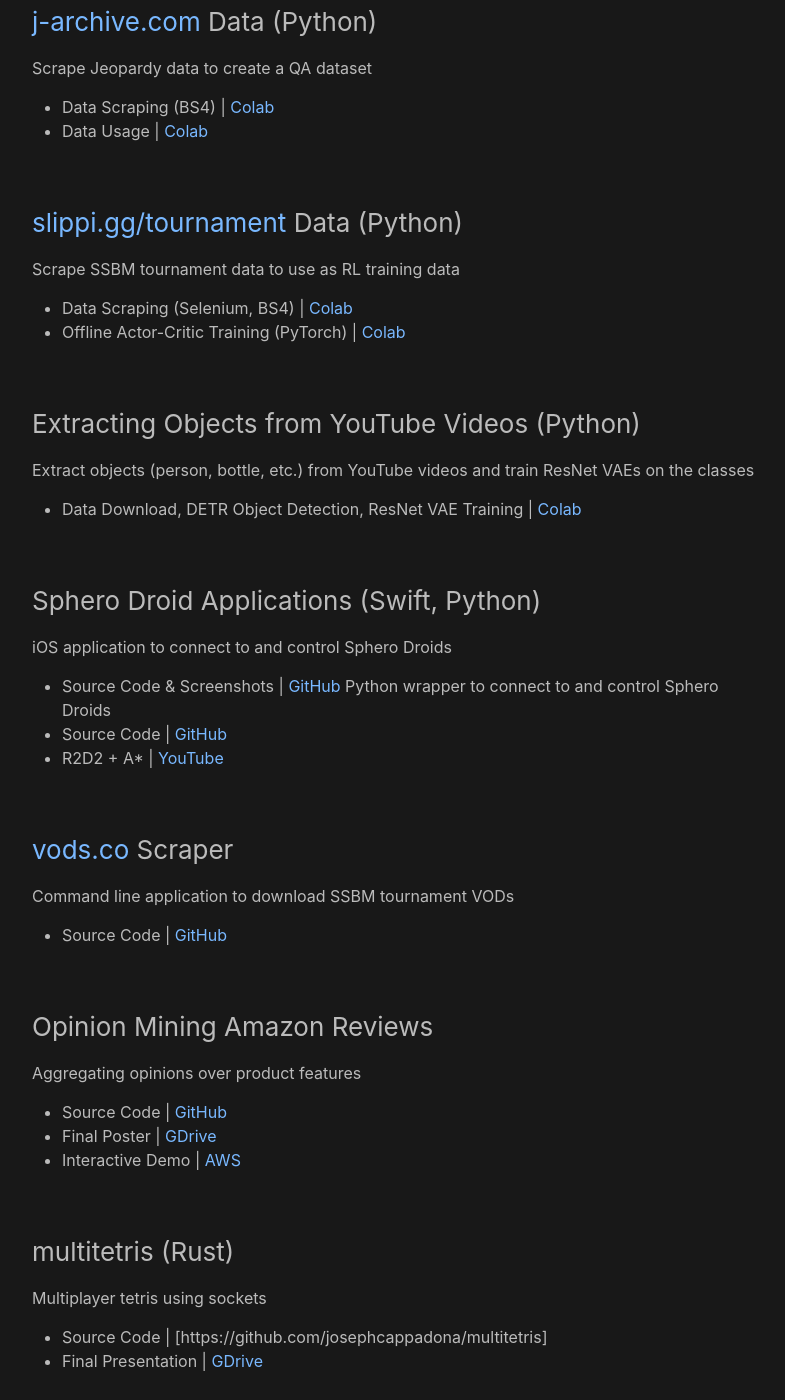
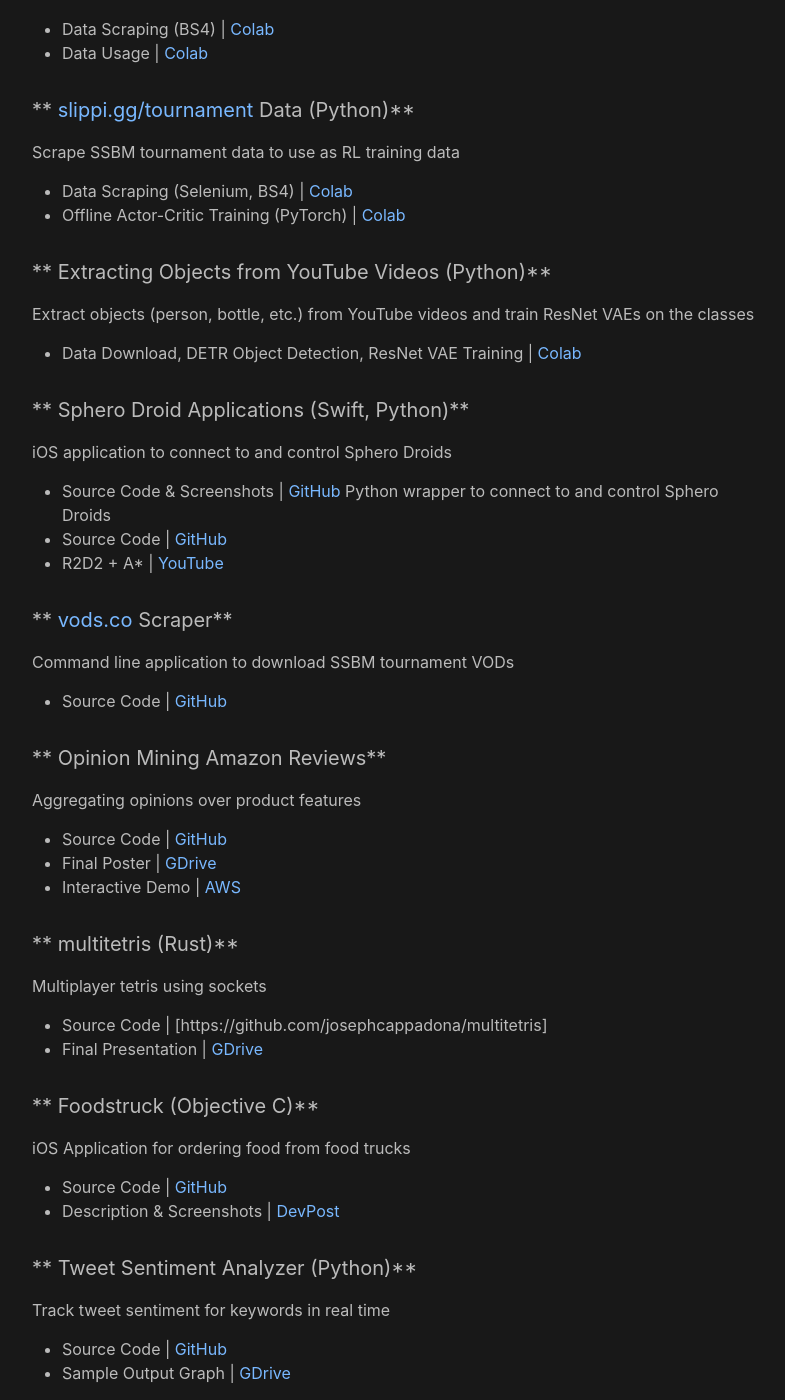
Before and after one commit to josephcappadona/josephcappadona.github.io, a Jekyll site: the page built from projects.md, in a window 1280 px wide and 1400 px high, scrolled down 423 px. Shown: the whole window, without its empty margins (238-1023 px from the left). Built offline with Jekyll 4.4.1, drawn with Linux system fonts in a browser that asks for light colours; some of the changed text lies outside the part shown.

Commit message:
Update projects.md

```diff
--- a/projects.md
+++ b/projects.md
@@ -4,54 +4,54 @@ title: Projects
 permalink: /projects/
 ---
 
-### [kids.britannica.com](https://kids.britannica.com) Data (Python)
+#### **[kids.britannica.com](https://kids.britannica.com) Data (Python)**
 Scrape multimodal, aligned Encyclopedia data
   * Data Scraping (BS4) \| [GitHub](https://github.com/josephcappadona/kids_britannica/tree/dev/kids_britannica)
   * Data Usage \| [Colab](https://colab.research.google.com/drive/1r1xf4Xnk2Vej_l6GxiqFkxg89YFBqYQY)
   * Using Data for [*Adversarial Decomposition of Text Representations*](https://arxiv.org/abs/1808.09042) \| [GitHub](https://github.com/josephcappadona/adversarial_decomposition)
 
-### [j-archive.com](https://j-archive.com) Data (Python)
+#### ** [j-archive.com](https://j-archive.com) Data (Python)**
 Scrape Jeopardy data to create a QA dataset
   * Data Scraping (BS4) \| [Colab](https://colab.research.google.com/drive/1Md2zFZivl3QgXmuUNMjIT2mDLgB158gY)
   * Data Usage \| [Colab](https://colab.research.google.com/drive/1X99ypJ3E_6jrc76I5DnMKrjgkmezEGvv)
 
-### [slippi.gg/tournament](https://slippi.gg/tournaments) Data (Python)
+#### ** [slippi.gg/tournament](https://slippi.gg/tournaments) Data (Python)**
 Scrape SSBM tournament data to use as RL training data
   * Data Scraping (Selenium, BS4) \| [Colab](https://colab.research.google.com/drive/1Os4pK85UWkOmBO-7Mwq6cF9geWYEglSZ)
   * Offline Actor-Critic Training (PyTorch) \| [Colab](https://colab.research.google.com/drive/1cOEV2DYb86r2oujalaSt-c68CpnzHRjZ)
 
-### Extracting Objects from YouTube Videos (Python)
+#### ** Extracting Objects from YouTube Videos (Python)**
 Extract objects (person, bottle, etc.) from YouTube videos and train ResNet VAEs on the classes
   * Data Download, DETR Object Detection, ResNet VAE Training \| [Colab](https://github.com/josephcappadona/machine-learning-notebooks/blob/main/vision/%5BPyTorch%5D%20YouTube%20ResNetVAE.ipynb)
 
-### Sphero Droid Applications (Swift, Python)
+#### ** Sphero Droid Applications (Swift, Python)**
 iOS application to connect to and control Sphero Droids
   * Source Code & Screenshots \| [GitHub](https://github.com/josephcappadona/sphero-r2d2-iOS)
 Python wrapper to connect to and control Sphero Droids
   * Source Code \| [GitHub](https://github.com/josephcappadona/sphero-project)
   * R2D2 + A* \| [YouTube](https://www.youtube.com/watch?v=qjIhtkhbPT8)
 
-### [vods.co](https://vods.co) Scraper
+#### ** [vods.co](https://vods.co) Scraper**
 Command line application to download SSBM tournament VODs
   * Source Code \| [GitHub](https://github.com/josephcappadona/vods-scraper)
 
-### Opinion Mining Amazon Reviews
+#### ** Opinion Mining Amazon Reviews**
 Aggregating opinions over product features
   * Source Code \| [GitHub](https://github.com/josephcappadona/opinion-mining-amazon-reviews)
   * Final Poster \| [GDrive](https://drive.google.com/file/d/1CqQFCXgYBRaFOQQS3yTzbhTql5uwcVkO/)
   * Interactive Demo \| [AWS](http://cis401-frontend.s3-website-us-east-1.amazonaws.com/)
 
-### multitetris (Rust)
+#### ** multitetris (Rust)**
 Multiplayer tetris using sockets
   * Source Code \| [https://github.com/josephcappadona/multitetris]
   * Final Presentation \| [GDrive](https://docs.google.com/presentation/d/1XXDWQEsQC_ybpI_j3CtzlZwtevSpchEtIelRVSSNbDE)
 
-### Foodstruck (Objective C)
+#### ** Foodstruck (Objective C)**
 iOS Application for ordering food from food trucks
   * Source Code \| [GitHub](https://github.com/cerenali/Foodstruck)
   * Description & Screenshots \| [DevPost](https://devpost.com/software/foodstruck)
 
-### Tweet Sentiment Analyzer (Python)
+#### ** Tweet Sentiment Analyzer (Python)**
 Track tweet sentiment for keywords in real time
 * Source Code \| [GitHub](https://github.com/ryin1/twitter-sentiment)
 * Sample Output Graph \| [GDrive](https://drive.google.com/file/d/10jHCvpG1HVmzvRtU11aTGmyfQTjIiDZc)
```
